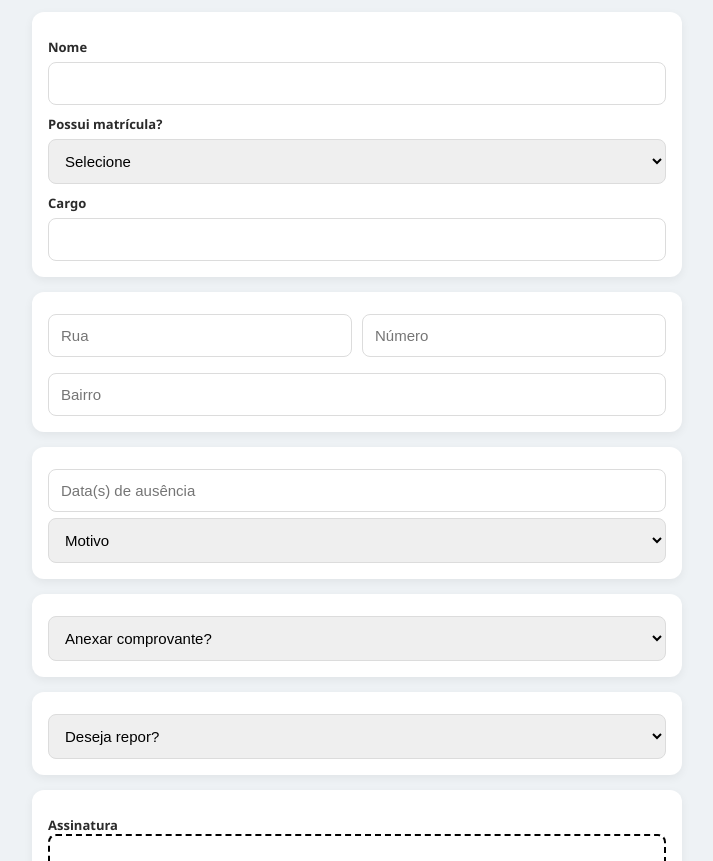
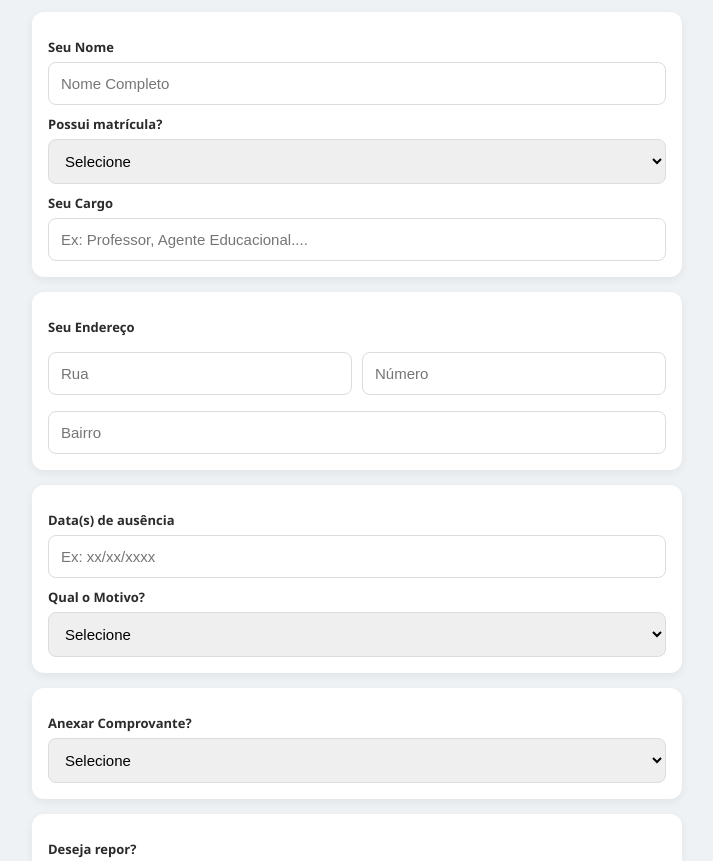
Before and after one commit to EscolaJP/justificativa-site, a plain HTML site: page index.html in a window 1280 px wide. Shown: the part 91-952 px from the top of the page, without its empty margins (283-996 px from the left). Drawn offline with Linux system fonts and the light colour scheme.

Commit message:
Update index.html

```diff
--- a/index.html
+++ b/index.html
@@ -132,8 +132,8 @@ canvas {
   </div>
 
   <div class="card">
-    <label>Nome</label>
-    <input id="nome">
+    <label>Seu Nome</label>
+    <input id="nome" placeholder="Nome Completo">
 
     <label>Possui matrícula?</label>
     <select id="temMatricula">
@@ -144,21 +144,24 @@ canvas {
 
     <input id="matricula" placeholder="Matrícula" class="hidden">
 
-    <label>Cargo</label>
-    <input id="cargo">
+    <label>Seu Cargo</label>
+    <input id="cargo" placeholder="Ex: Professor, Agente Educacional....">
   </div>
 
   <div class="card grid">
+    <label>Seu Endereço</label> <br>
     <input id="rua" placeholder="Rua">
     <input id="numero" placeholder="Número">
     <input id="bairro" placeholder="Bairro" class="full">
   </div>
 
   <div class="card">
-    <input id="dataAusencia" placeholder="Data(s) de ausência">
+    <label>Data(s) de ausência</label>
+    <input id="dataAusencia" placeholder="Ex: xx/xx/xxxx">
 
+    <label>Qual o Motivo?</label>
     <select id="motivo">
-      <option value="">Motivo</option>
+      <option value="">Selecione</option>
       <option>Doença</option>
       <option>Atestado Médico</option>
       <option>Consulta Médica</option>
@@ -169,8 +172,9 @@ canvas {
   </div>
 
   <div class="card">
+    <label>Anexar Comprovante?</label>
     <select id="temComprovante">
-      <option value="">Anexar comprovante?</option>
+      <option value="">Selecione</option>
       <option value="nao">Não</option>
       <option value="sim">Sim</option>
     </select>
@@ -179,8 +183,9 @@ canvas {
   </div>
 
   <div class="card">
+    <label>Deseja repor?</label>
     <select id="reposicao">
-      <option value="">Deseja repor?</option>
+      <option value="">Selecione</option>
       <option value="nao">Não</option>
       <option value="sim">Sim</option>
     </select>
@@ -189,7 +194,8 @@ canvas {
   </div>
 
   <div class="card">
-    <label>Assinatura</label>
+    <label>Desenhe sua Assinatura</label>
+    <br>
     <canvas id="canvas"></canvas>
     <button class="btn" onclick="limpar()">Limpar</button>
   </div>
```
